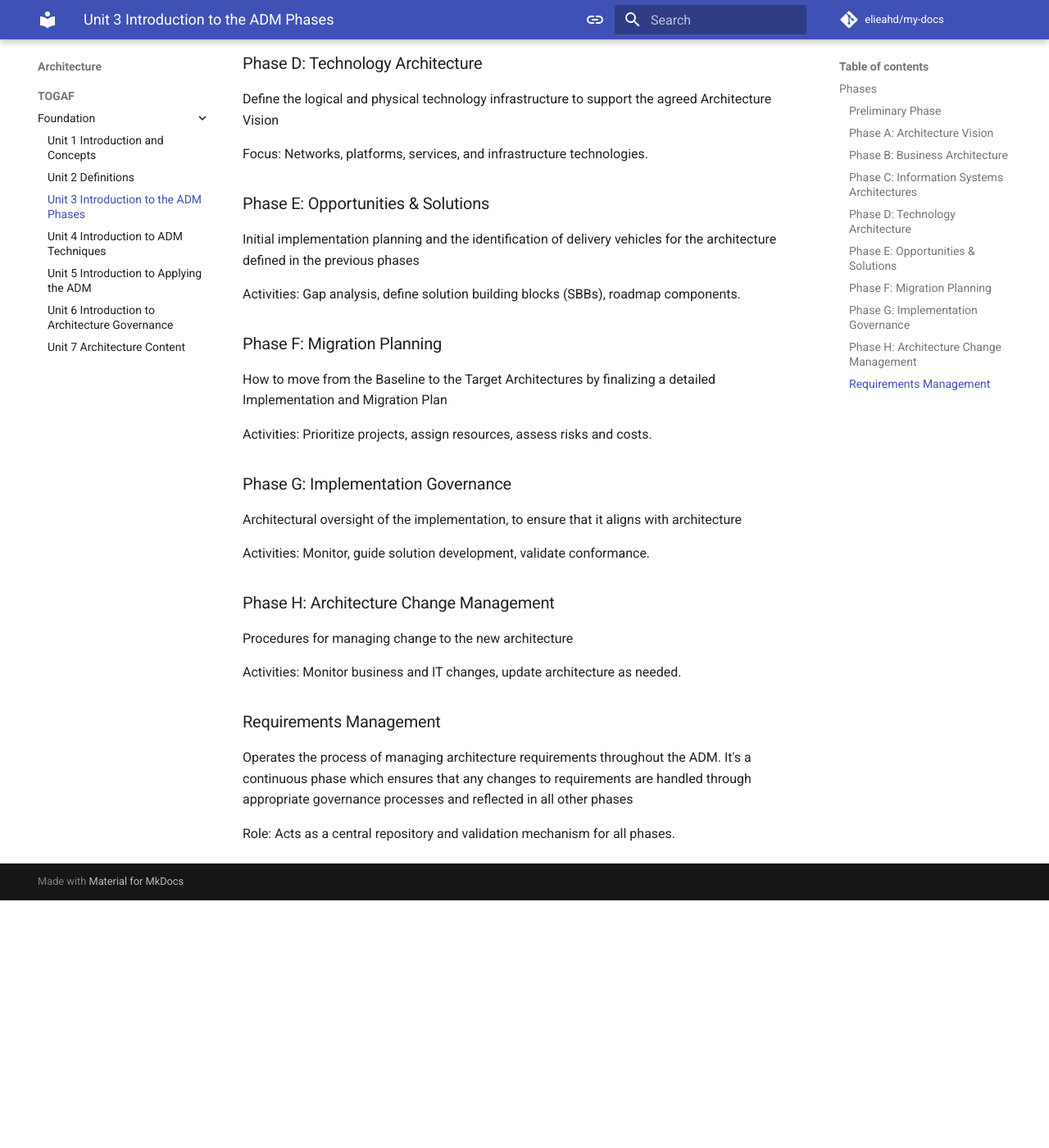
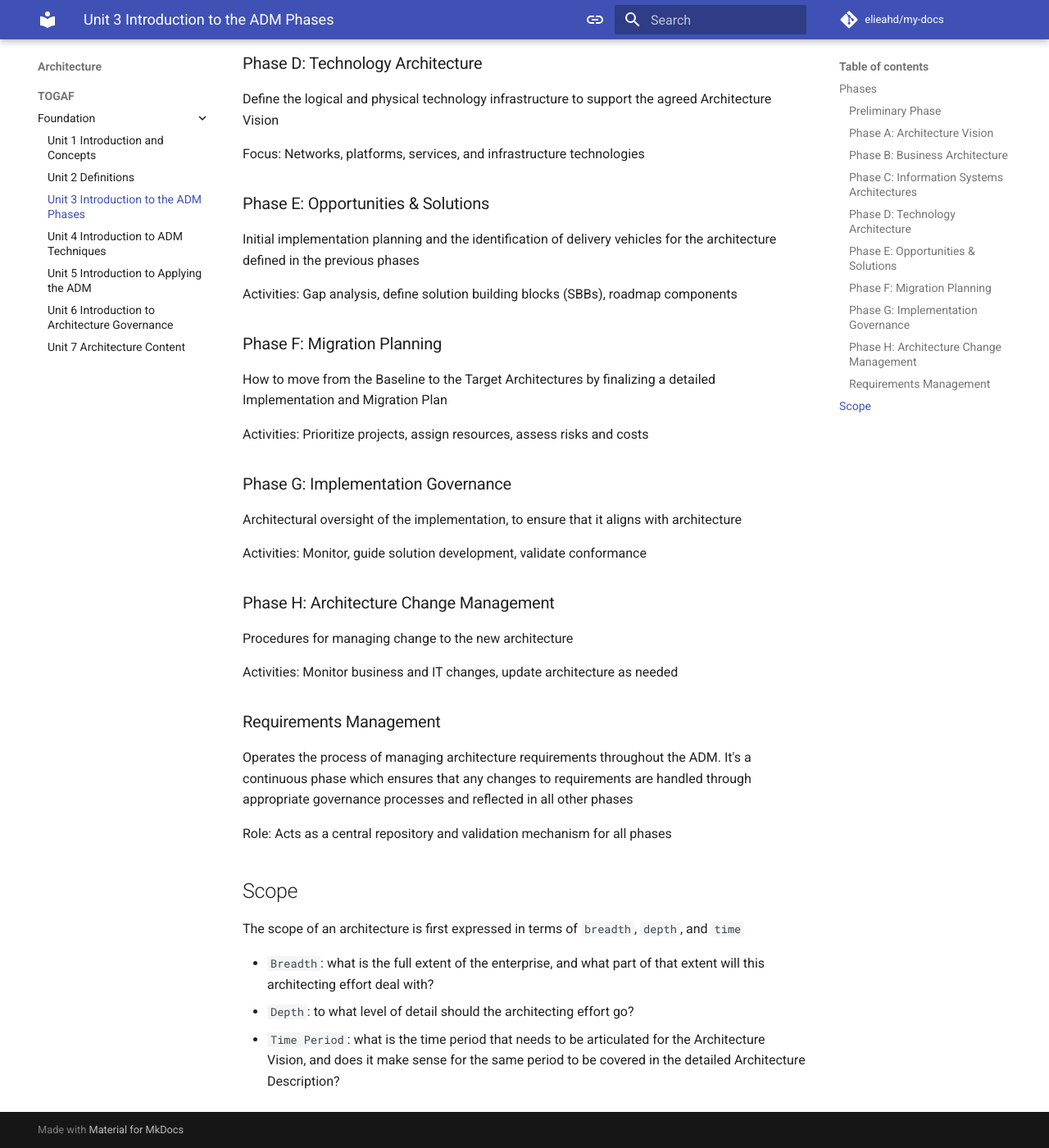
Before and after one commit to elieahd/my-docs, an MkDocs documentation site: the page built from docs/architecture/togaf/foundation/unit3.md, in a window 1280 px wide and 1400 px high, scrolled down 1745 px. Shown: the whole window at 82% size. Built offline with MkDocs 1.6.1 and Material for MkDocs 9.7.7, drawn with Linux system fonts in a browser that asks for light colours; comment, search, counter and statistics services are not loaded; before the commit the page ends 2843 px from its top, so only the background shows below that; some of the changed text lies outside the part shown.

Commit message:
add togaf/unit3 scope

```diff
--- a/docs/architecture/togaf/foundation/unit3.md
+++ b/docs/architecture/togaf/foundation/unit3.md
@@ -12,50 +12,57 @@ Define architecture principles, establish governance, select tools, and framewor
 ### Phase A: Architecture Vision
 The initial phase of an architecture development cycle. Information about defining the scope of the architecture development initiative, identifying the stakeholders, creating the Architecture Vision, and obtaining approval to proceed with the architecture development
 
-Define the scope, vision, and stakeholders for the architecture effort.
+Define the scope, vision, and stakeholders for the architecture effort
 
-Statement of Architecture Work, high-level vision, business case, stakeholder map.
+Statement of Architecture Work, high-level vision, business case, stakeholder map
 
 ### Phase B: Business Architecture
 Development of a Business Architecture to support the agreed Architecture Vision
 
-Focus Areas: Business processes, organizational structure, capabilities, roles.
+Focus Areas: Business processes, organizational structure, capabilities, roles
 
 ### Phase C: Information Systems Architectures
 Development of Information Systems Architectures to support the agreed Architecture Vision
 
 Divided into two sub-phases:
 
-Data Architecture: Define data entities, relationships, data governance.
+Data Architecture: Define data entities, relationships, data governance
 
 Application Architecture: Identify applications, their interactions, and alignment with business needs.
 
 ### Phase D: Technology Architecture
 Define the logical and physical technology infrastructure to support the agreed Architecture Vision
 
-Focus: Networks, platforms, services, and infrastructure technologies.
+Focus: Networks, platforms, services, and infrastructure technologies
 
 ### Phase E: Opportunities & Solutions
 Initial implementation planning and the identification of delivery vehicles for the architecture defined in the previous phases
 
-Activities: Gap analysis, define solution building blocks (SBBs), roadmap components.
+Activities: Gap analysis, define solution building blocks (SBBs), roadmap components
 
 ### Phase F: Migration Planning
 How to move from the Baseline to the Target Architectures by finalizing a detailed Implementation and Migration Plan
 
-Activities: Prioritize projects, assign resources, assess risks and costs.
+Activities: Prioritize projects, assign resources, assess risks and costs
 
 ### Phase G: Implementation Governance
 Architectural oversight of the implementation, to ensure that it aligns with architecture
 
-Activities: Monitor, guide solution development, validate conformance.
+Activities: Monitor, guide solution development, validate conformance
 
 ### Phase H: Architecture Change Management
 Procedures for managing change to the new architecture
 
-Activities: Monitor business and IT changes, update architecture as needed.
+Activities: Monitor business and IT changes, update architecture as needed
 
 ### Requirements Management
 Operates the process of managing architecture requirements throughout the ADM. It's a continuous phase which ensures that any changes to requirements are handled through appropriate governance processes and reflected in all other phases
 
-Role: Acts as a central repository and validation mechanism for all phases.
+Role: Acts as a central repository and validation mechanism for all phases
+
+## Scope
+The scope of an architecture is first expressed in terms of `breadth`, `depth`, and `time`
+
+* `Breadth`: what is the full extent of the enterprise, and what part of that extent will this architecting effort deal with?
+* `Depth`: to what level of detail should the architecting effort go?
+* `Time Period`: what is the time period that needs to be articulated for the Architecture Vision, and does it make sense for the same period to be covered in the detailed Architecture Description?
```
